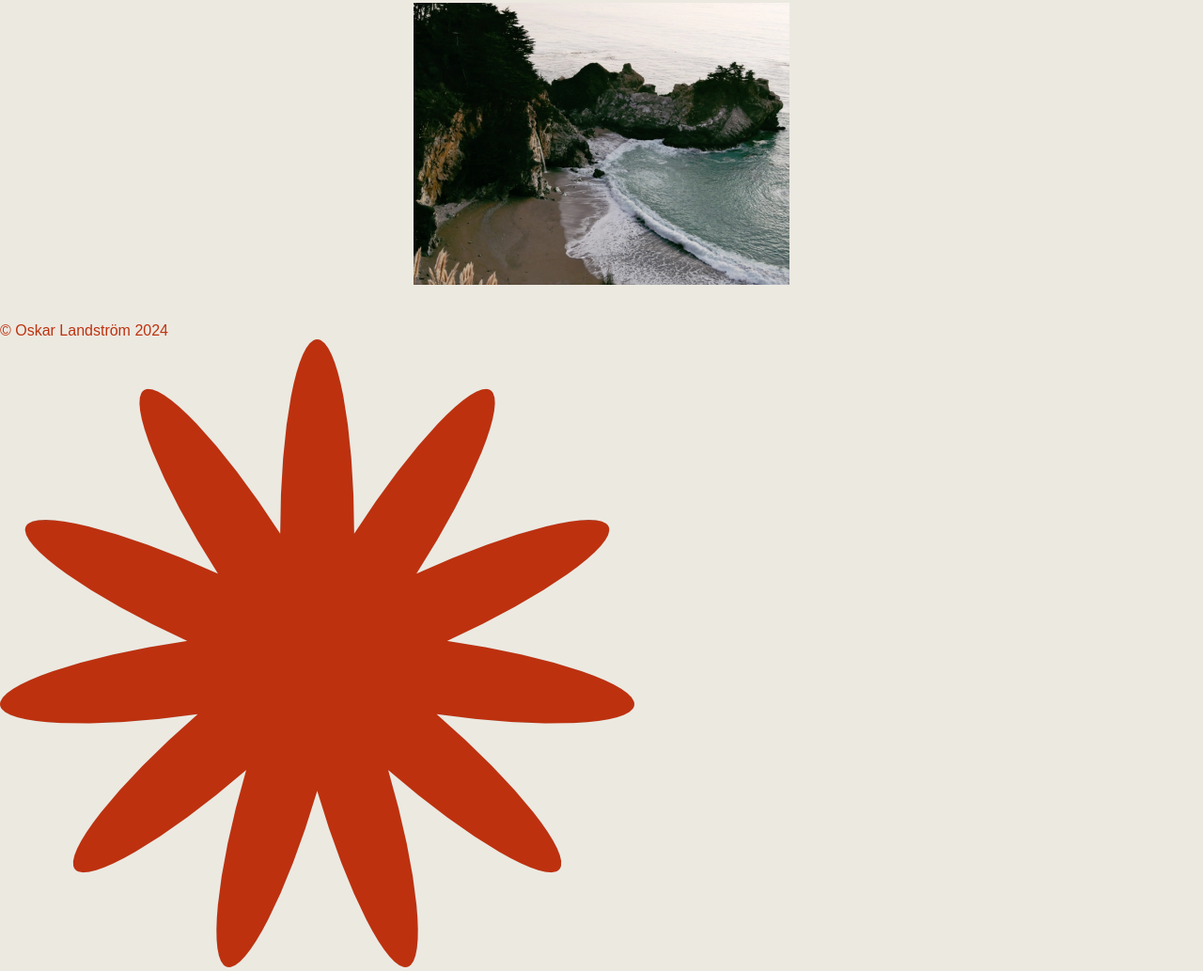
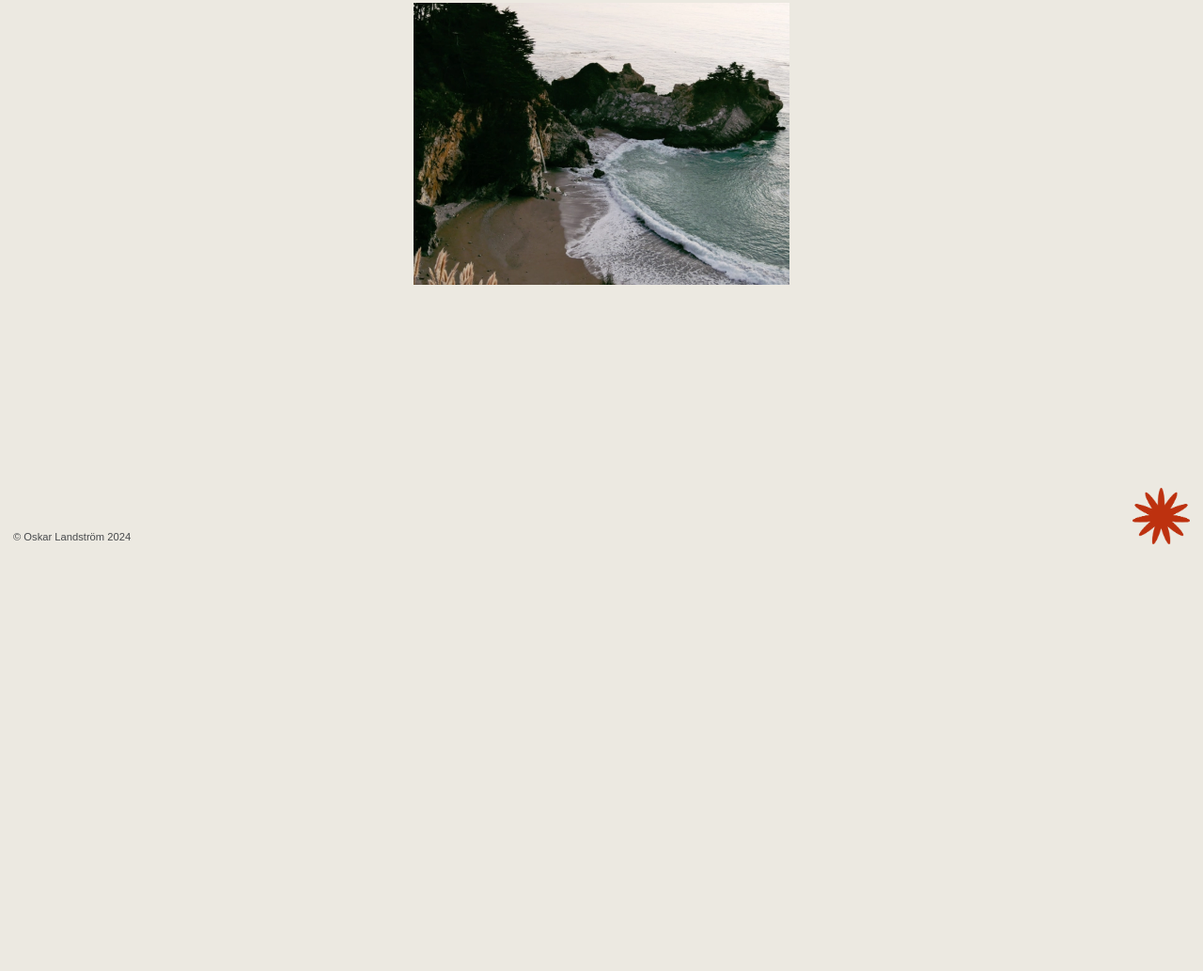
Before and after one commit to olandstorm/git-hobby, a website built with Vite: page index.html in a window 1280 px wide. Shown: the part 8592-9625 px from the top of the page at 94% size. After the commit the page ends 9185 px from the top, so only its background shows below. Built offline with nearby package versions, Linux system fonts and the light colour scheme; a web font is replaced by a local one.

Commit message:
:lipstick: style(footer): styles footer

```diff
--- a/src/style.scss
+++ b/src/style.scss
@@ -6,3 +6,4 @@
 @import 'style/pages/about';
 @import 'style/pages/start';
 @import 'style/components/nav';
+@import 'style/components/footer';
--- a/src/style/base/_base.scss
+++ b/src/style/base/_base.scss
@@ -23,6 +23,8 @@ body {
   font-family: $font-type;
   background-color: $bg-color;
   color: $text-color;
+  min-height: 100vh;
+  position: relative;
 }
 
 ol,
@@ -79,4 +81,5 @@ input:focus {
   width: 100vw;
   max-width: 100%;
   position: relative;
+  padding-bottom: 250px;
 }
--- /dev/null
+++ b/src/style/components/_footer.scss
@@ -0,0 +1,20 @@
+.footer {
+  display: flex;
+  flex-direction: row;
+  height: 250px;
+  justify-content: space-between;
+  align-items: flex-end;
+  padding: 14px;
+  position: absolute;
+  bottom: 0;
+  width: 100%;
+
+  .icon_footer_img {
+    max-height: 60px;
+  }
+
+  .copyright_text {
+    color: rgba($text-color-dark, 0.8);
+    font-size: 0.7rem;
+  }
+}
```
